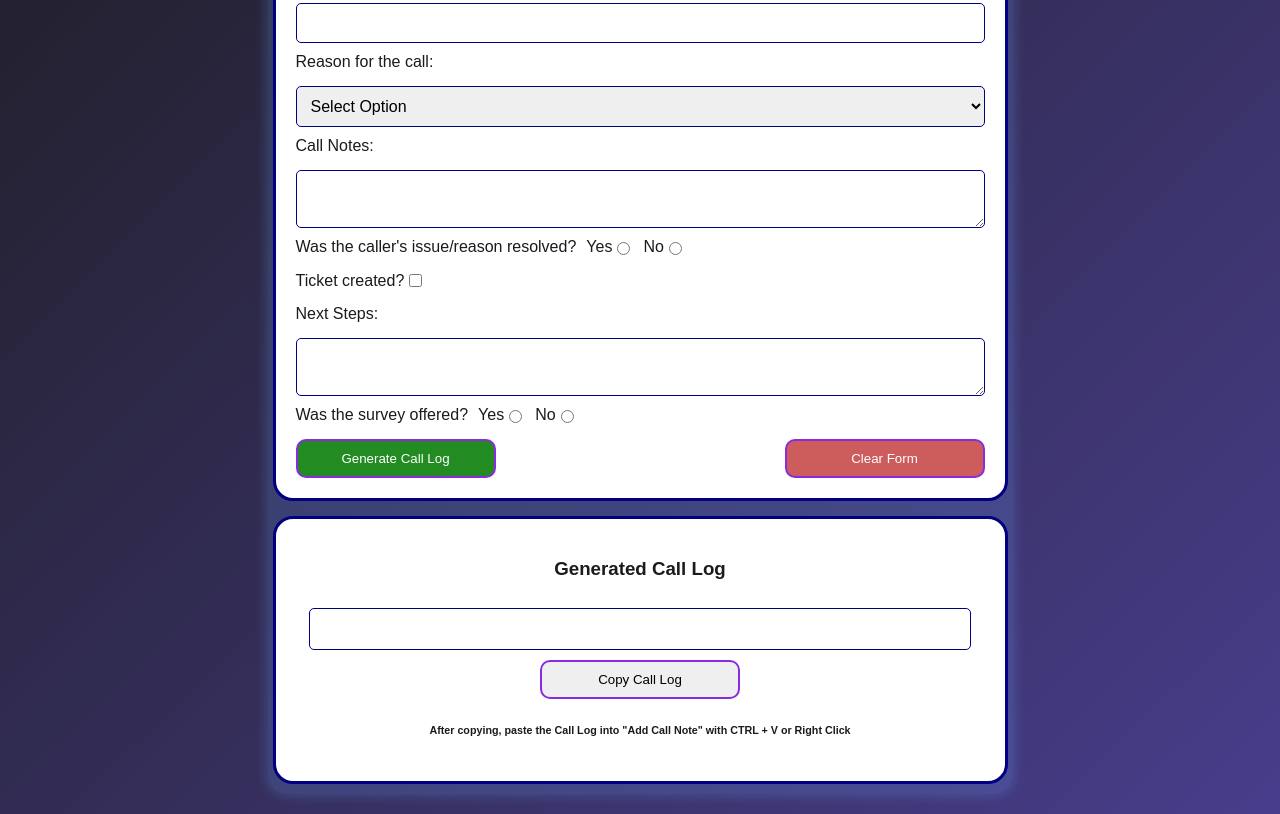
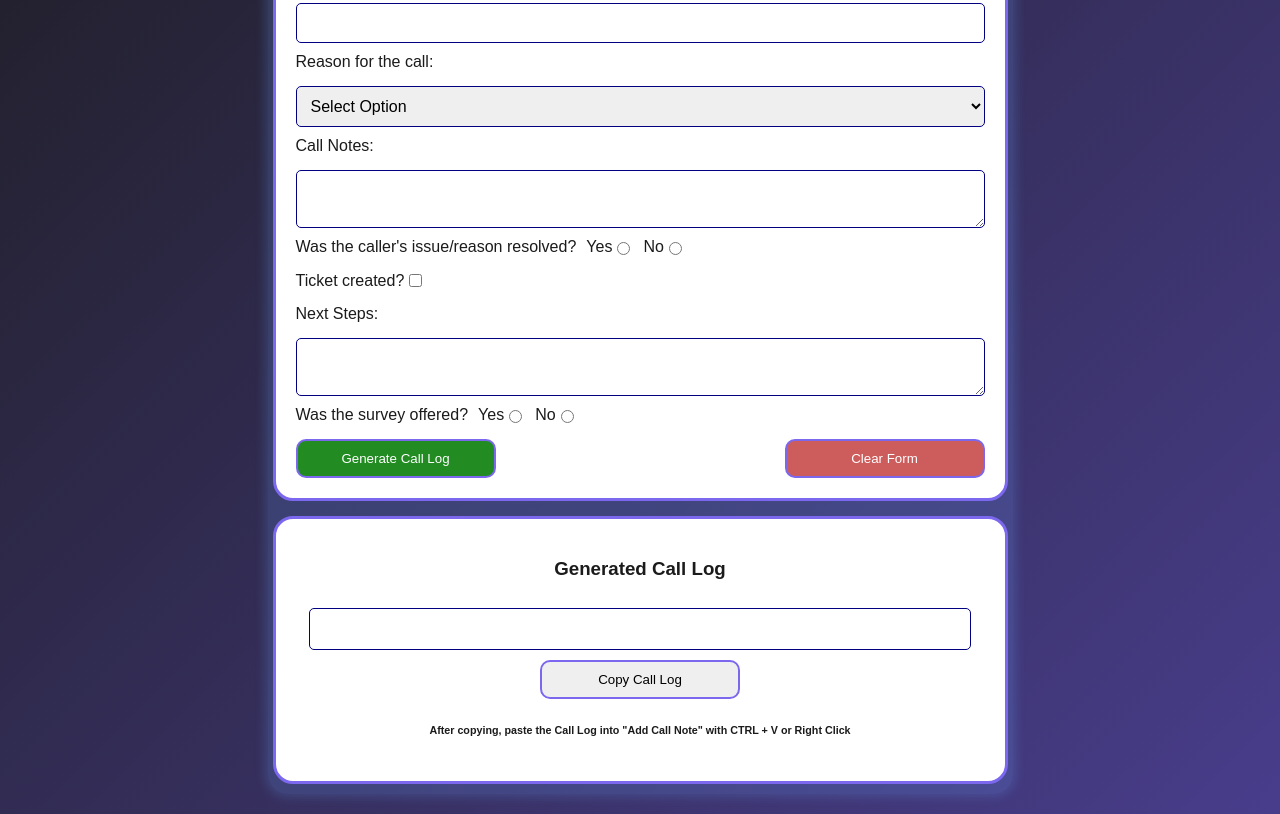
Before and after one commit to zoarc/zoarc.github.io, a plain HTML site: page index.html in a window 1280 px wide. Shown: the part 451-1265 px from the top of the page. Drawn offline with Linux system fonts and the light colour scheme.

Commit message:
updated border color

```diff
--- a/index.html
+++ b/index.html
@@ -59,7 +59,7 @@
 			border-radius: 20px;
 			background-color: white;
 			color: #1b1b1b;
-			border: 3px solid navy;
+			border: 3px solid mediumslateblue;
 		}
 
 		.form-column {
@@ -101,7 +101,7 @@
 			grid-column: span 2;
 			padding: 10px 20px;
 			width: 200px;
-			border: 2px solid blueviolet;
+			border: 2px solid mediumslateblue;
 			border-radius: 10px;
 			cursor: pointer;
 			transition: background-color 0.3s ease, transform 0.3s ease;
@@ -150,7 +150,7 @@
 			overflow-x: hidden;
 			transition: 0.5s;
 			background-color: white;
-			border: 3px solid navy;
+			border: 3px solid mediumslateblue;
 			border-radius: 20px;
 			padding: 20px;
 			margin-top: 5px;
@@ -423,7 +423,7 @@
 		copyButton.classList.remove('generated');
 
 		var outputPanel = document.getElementById('output-panel');
-		outputPanel.style.borderColor = 'navy';
+		outputPanel.style.borderColor = 'mediumslateblue';
 		outputPanel.style.borderWidth = '3px'
 		outputPanel.style.borderStyle = 'solid';
 		outputPanel.style.width = 'flex';
```
